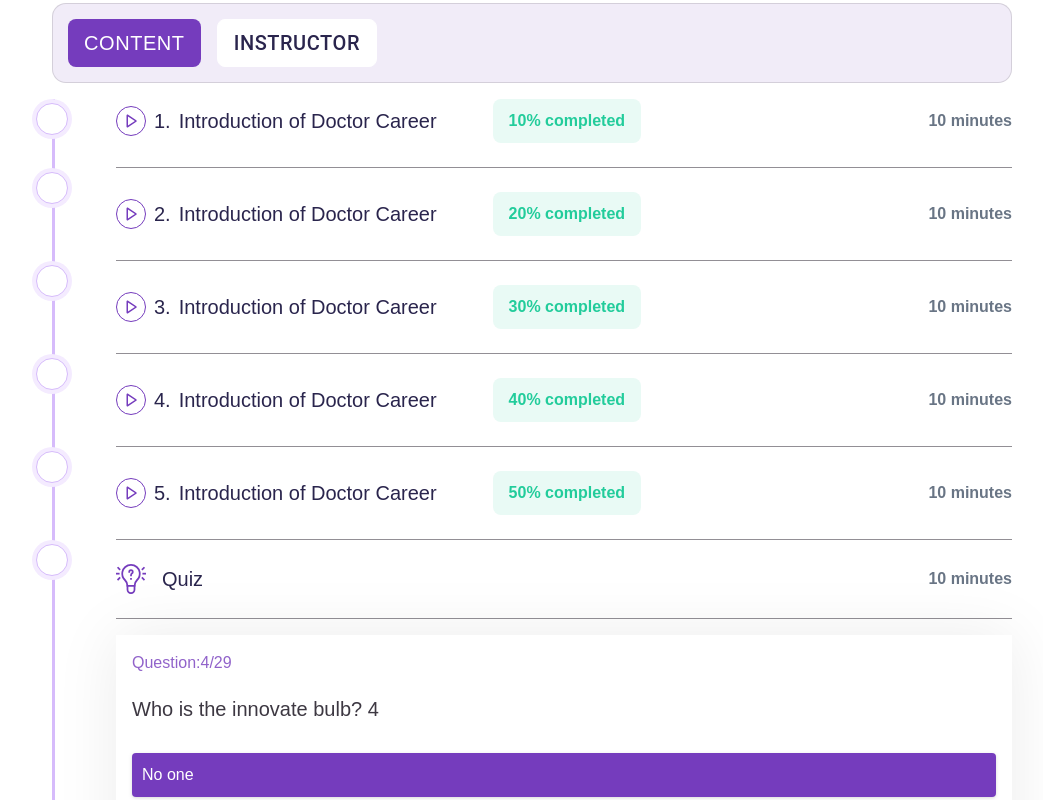
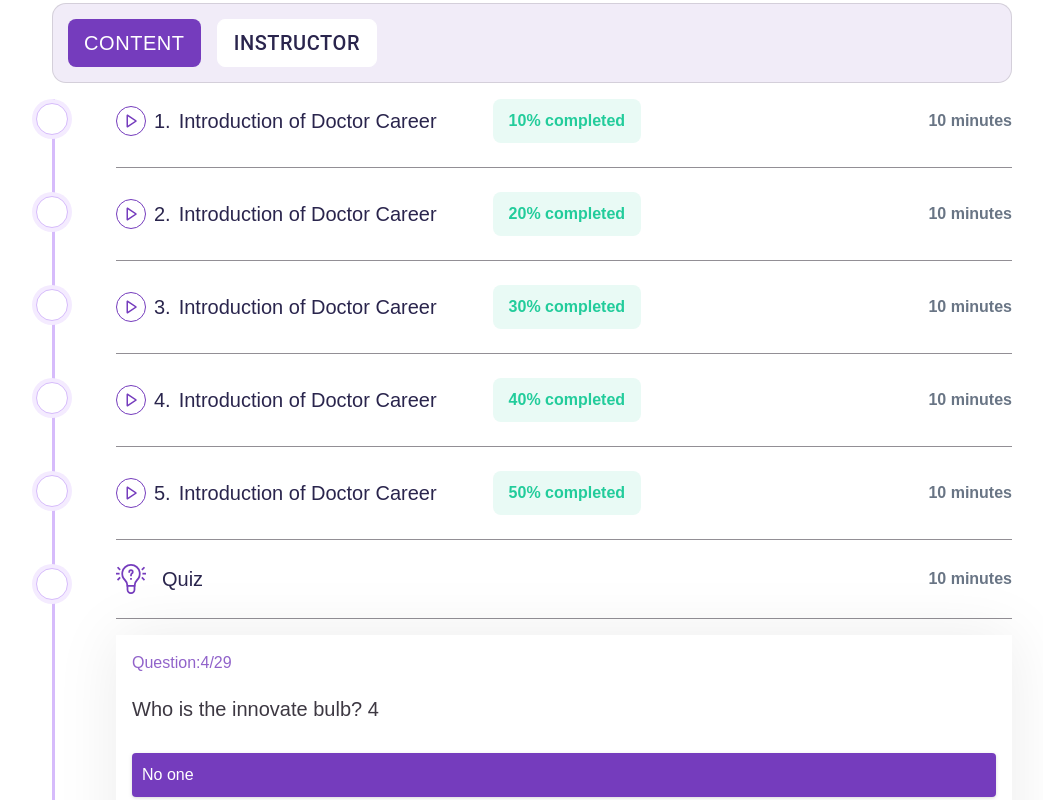
Before and after one commit to waseem2u/education, a Next.js app: page / in a window 1280 px wide. Shown: the part 769-1569 px from the top of the page, without its empty margins (108-1151 px from the left). Built offline with nearby package versions, Linux system fonts and the light colour scheme.

Commit message:
circle fix

```diff
--- a/src/component/CareerCustomTab.tsx
+++ b/src/component/CareerCustomTab.tsx
@@ -141,14 +141,17 @@ export default function BasicTabs() {
             <div className="vertical-bar pl-4 lg:pl-16 top-4">
               {CAREER_D0CTOR.map((x, index) => (
                 <div key={index} className="relative hidden md:block">
-                  <div className="absolute -left-6 lg:-left-20 top-8 lg:top-1 w-4 h-4 lg:w-[32px] lg:h-[32px] stars-shadow border border-light-violet rounded-full"></div>
+                  <div
+                    className={`absolute -left-6 lg:-left-20 top-8 lg:top-1 w-4 h-4 lg:w-[32px] lg:h-[32px] stars-shadow border border-light-violet rounded-full ${
+                      index === 0 ? "mt-0 mb-6" : "my-6"
+                    }`}
+                  ></div>
                   <div className="">
                     <div
                       className={` w-full max-w-[1132px] flex justify-between items-center border-b border-natural-grey relative ${
                         index === 0 ? "pt-0 pb-6" : "py-6"
                       }`}
                     >
-
                       <div className=" flex justify-center items-center gap-2 lg:gap-14">
                         <div className="flex justify-center items-center gap-2 ">
                           {index === 5 ? (
```
